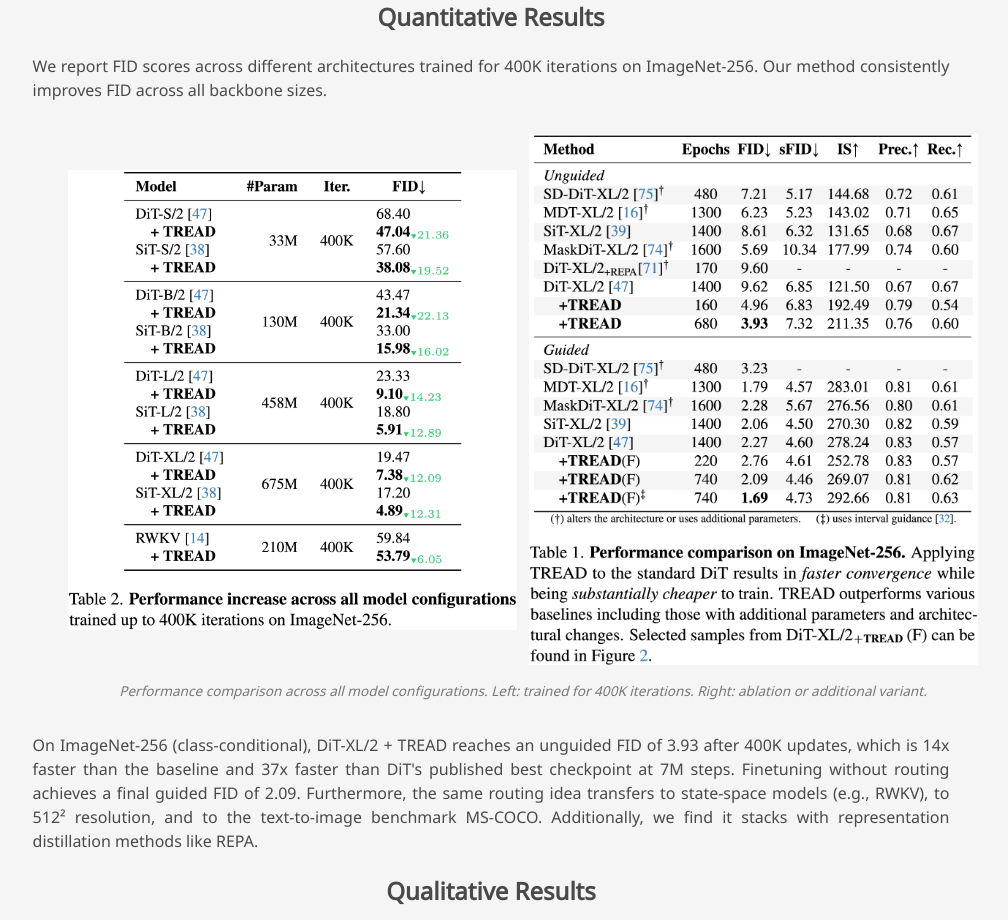
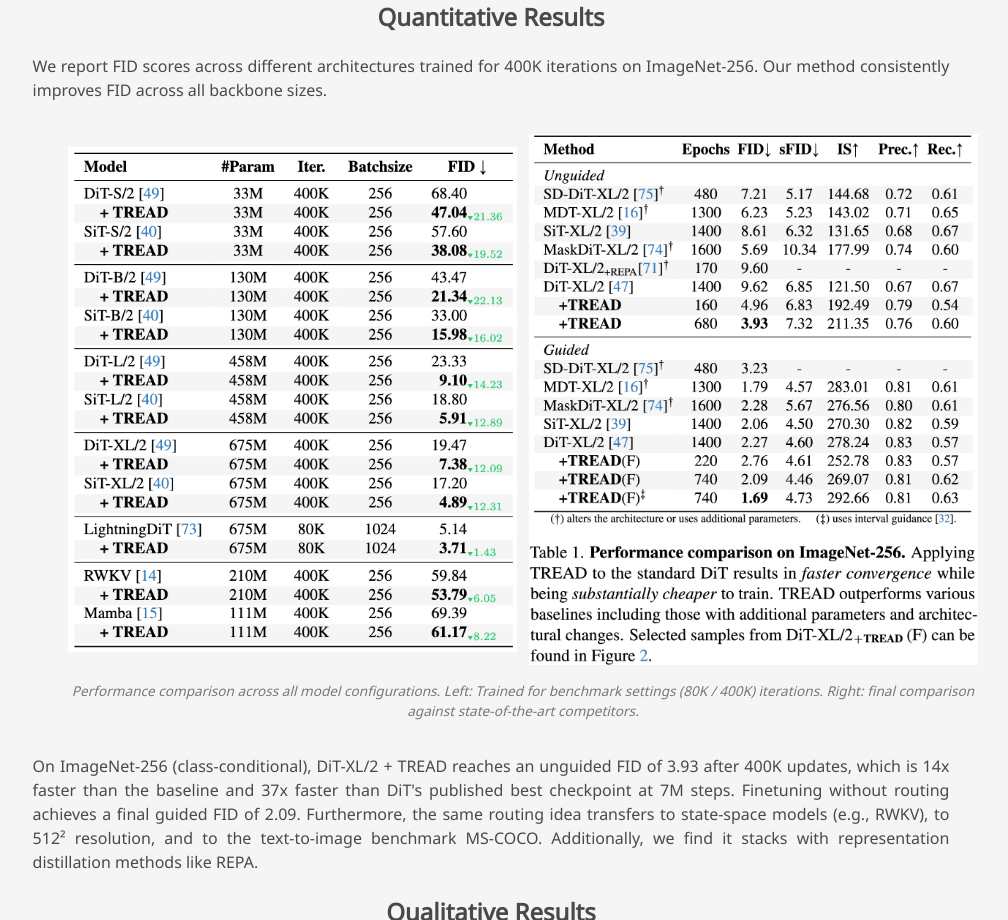
Before and after one commit to CompVis/tread, a plain HTML site: page docs/index.html in a window 1280 px wide. Shown: the part 3595-4515 px from the top of the page, without its empty margins (149-1157 px from the left). Drawn offline with nearby package versions, Linux system fonts and the light colour scheme; a web font is replaced by a local one.

Commit message:
update page

```diff
--- a/docs/index.html
+++ b/docs/index.html
@@ -188,8 +188,8 @@
                                 style="width: 70%; margin-left: auto; margin-right: auto; display: block;"
                                 src="static/images/cossim_pure.png" alt="TREAD: Routing scheme" />
                             <figcaption class="has-text-centered">Consecutive layers have highly similar output. The
-                            effects of the routing mechanism are evident in the cosine similarities between layers. For a route r<sub>2&rarr;8</sub>, L<sub>2</sub> exhibits high similarity with the
-                            routed layers. This is interpreted as an adaptation of L<sub>2</sub> to r<sub>2&rarr;8</sub>.
+                            effects of the routing mechanism are evident in the cosine similarities between layers. For a route r<sub>3&rarr;8</sub>, L<sub>2</sub> exhibits high similarity with the
+                            routed layers. This is interpreted as an adaptation of L<sub>2</sub> to r<sub>3&rarr;8</sub>.
                             </figcaption>
                             </figure>
                         <p>
@@ -289,13 +289,13 @@
                             <!-- Tables -->
                             <figure class="fid-tables">
                                 <div class="table-images">
-                                    <img src="static/images/table_400k.png" alt="FID comparison table (400K)" />
+                                    <img src="static/images/table1.png" alt="FID comparison table (400K)" />
                                     <img src="static/images/table_final.png"
                                         alt="FID comparison table (additional settings)" />
                                 </div>
                                 <figcaption class="has-text-centered figcaption-italic">
-                                    <i>Performance comparison across all model configurations. Left: trained for 400K
-                                        iterations. Right: ablation or additional variant.</i>
+                                    <i>Performance comparison across all model configurations. Left: Trained for benchmark settings (80K / 400K)
+                                        iterations. Right: final comparison against state-of-the-art competitors.</i>
                                 </figcaption>
                             </figure>
 
```
Also changed, not shown: docs/static/images/table1.png (added).
